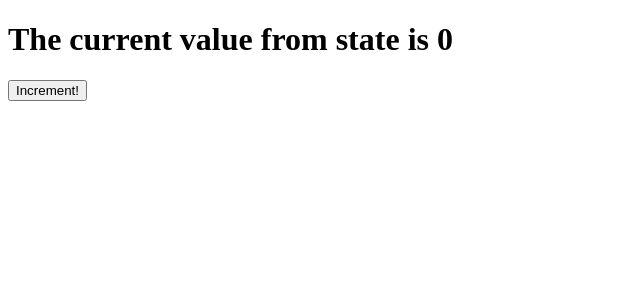
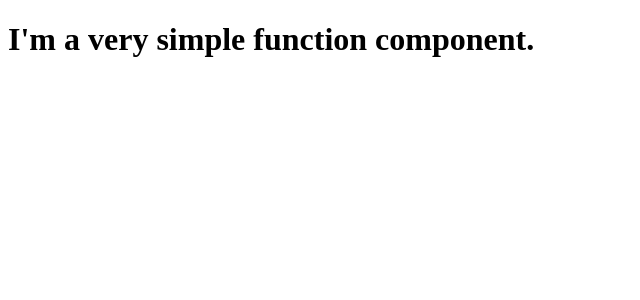
Before and after one commit to Valbrand/react-sandbox-tutorial, a React (Vite) app: page / in a window 1280 px wide. Shown: the top 300 px of the page, without its empty margins (0-640 px from the left). Built offline with nearby package versions, Linux system fonts and the light colour scheme.

Commit message:
Change back to lesson 1 again

```diff
--- a/src/index.tsx
+++ b/src/index.tsx
@@ -15,6 +15,6 @@ import * as lessons from './lessons/lessons'
  */
 
 ReactDOM.render(
-    <lessons.Lesson3 />,
+    <lessons.Lesson1 />,
     document.getElementById('root'),
 )
```
